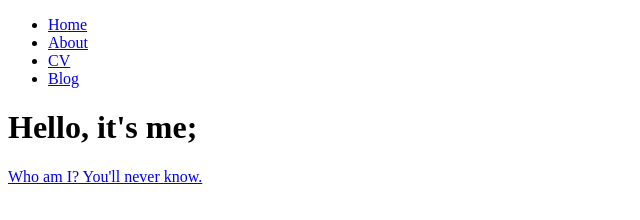
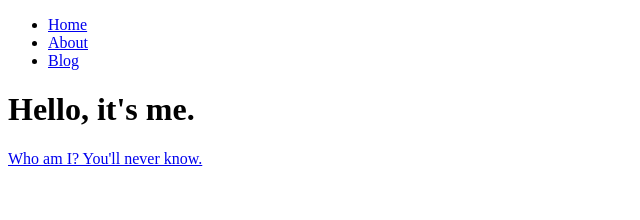
Before and after one commit to charharharhar/test, a plain HTML site: page index.html in a window 1280 px wide. Shown: the whole page, without its empty margins (0-640 px from the left). Drawn offline with Linux system fonts and the light colour scheme.

Commit message:
Update index.html

```diff
--- a/index.html
+++ b/index.html
@@ -8,13 +8,12 @@
     		<ul>
         		<li><a href="/">Home</a></li>
 	        	<li><a href="/about">About</a></li>
-        		<li><a href="/cv">CV</a></li>
         		<li><a href="/blog">Blog</a></li>
     		</ul>
 		</nav>
 		<div class="container">
     		<div class="blurb">
-        		<h1>Hello, it's me;</h1>
+        		<h1>Hello, it's me. </h1>
 				<p><a href="/about"> Who am I? You'll never know. </a></p>
     		</div><!-- /.blurb -->
 		</div><!-- /.container -->
```
